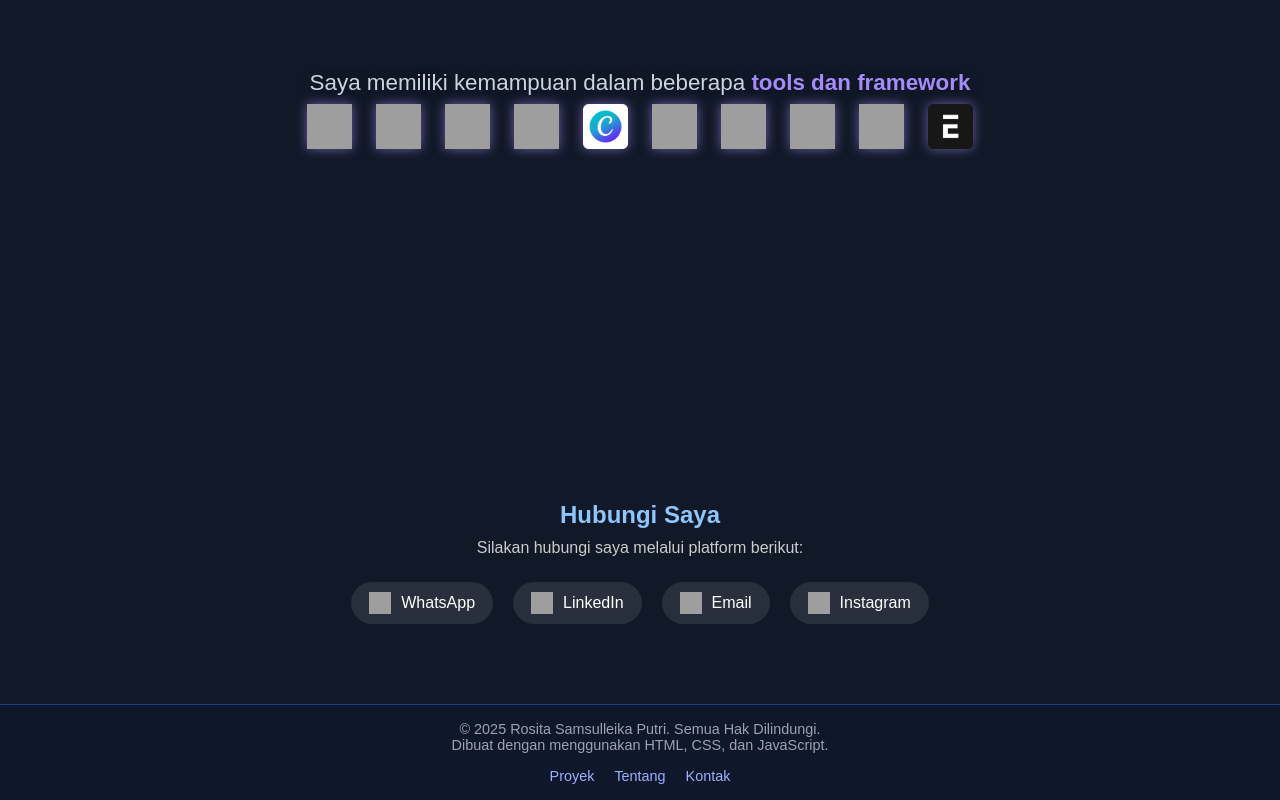
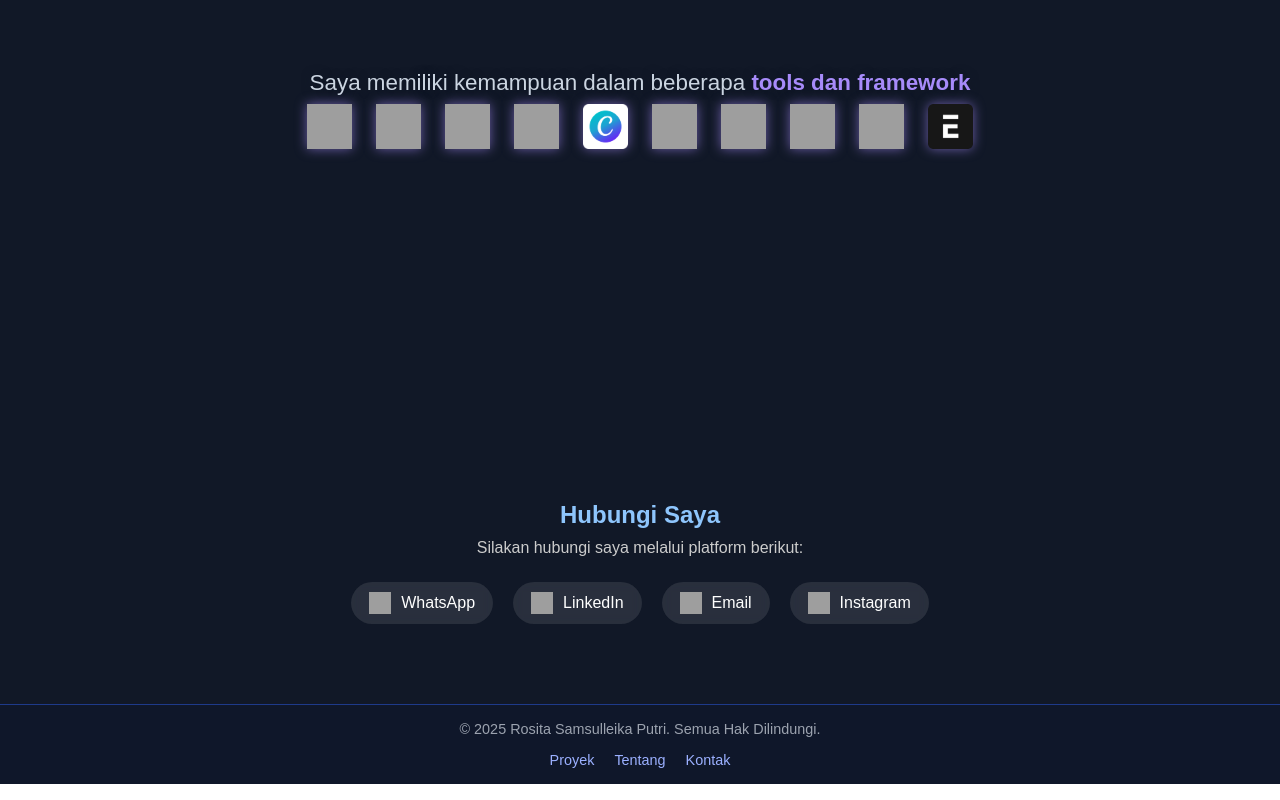
Before and after one commit to acaaa14/Portofolio, a plain HTML site: page index.html in a window 1280 px wide. Shown: the part 3746-4546 px from the top of the page. Drawn offline with Linux system fonts and the light colour scheme; grey boxes are pictures that could not be loaded.

Commit message:
portofolio rosita

```diff
--- a/index.html
+++ b/index.html
@@ -264,7 +264,6 @@
 <footer>
   <div class="footer-container">
     <p>&copy; 2025 Rosita Samsulleika Putri. Semua Hak Dilindungi.</p>
-    <p>Dibuat dengan menggunakan HTML, CSS, dan JavaScript.</p>
     <ul class="footer-links">
       <li><a href="#work">Proyek</a></li>
       <li><a href="#about">Tentang</a></li>
```
